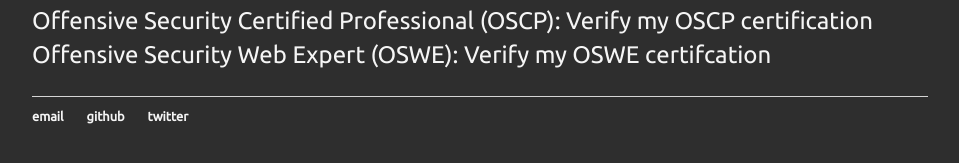
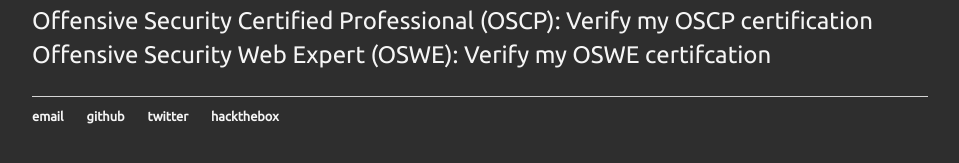
Before and after one commit to mcorybillington/mcorybillington.github.io, a Jekyll site: the page built from certifications/index.md, in a window 1280 px wide. Shown: the part 378-541 px from the top of the page, without its empty margins (160-1119 px from the left). Built offline with Jekyll 4.4.1, drawn with Linux system fonts in a browser that asks for light colours.

Commit message:
Add hackthebox link

```diff
--- a/_layouts/default.html
+++ b/_layouts/default.html
@@ -30,6 +30,7 @@
         <li><a href="mailto:mcorybillington@gmail.com">email</a></li>
         <li><a href="https://github.com/mcorybillington">github</a></li>
         <li><a href="https://twitter.com/_th3y">twitter</a></li>
+        <li><a href="https://app.hackthebox.eu/profile/130114">hackthebox</a></li>
     </ul>
 </footer>
 </body>
```
